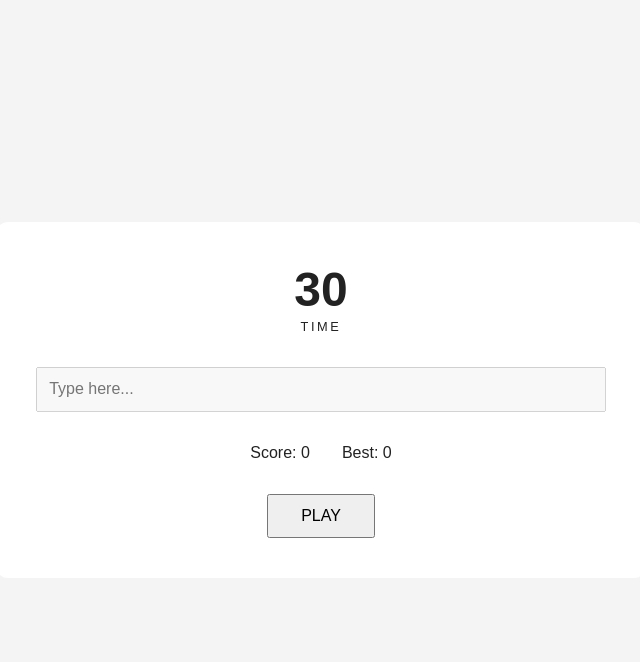
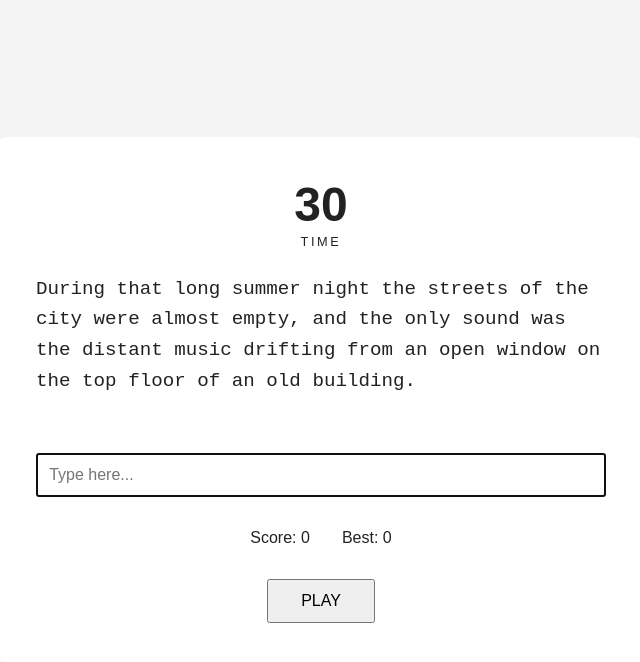
Before and after one commit to apociello/M1, a plain HTML site: page index.html in a window 1280 px wide. Both pictures are taken after a click on the button "PLAY". Shown: the whole page, without its empty margins (319-959 px from the left). Drawn offline with Linux system fonts and the light colour scheme.

Commit message:
feat: add random phrase selection & enable input on PLAY

```diff
--- a/app.js
+++ b/app.js
@@ -1,2 +1,41 @@
-const typingInput = document.querySelector("#typing-input");
-const playButton = document.querySelector("#play-btn");
+const timeDisplay = document.querySelector('#time');
+const phraseDisplay = document.querySelector('#phrase');
+const typingInput = document.querySelector('#typing-input');
+const scoreDisplay = document.querySelector('#score');
+const bestDisplay = document.querySelector('#best');
+const resultMessage = document.querySelector('#result');
+const playButton = document.querySelector('#play-btn');
+
+const phrases = [
+  'The quick brown fox jumps over the lazy dog while the sun sets slowly behind the distant mountains and the cold wind carries the smell of rain across the quiet empty valley below.',
+  'Programming is the art of telling another human what one wants the computer to do, and every good programmer knows that clear code is written for people first and machines second.',
+  'During that long summer night the streets of the city were almost empty, and the only sound was the distant music drifting from an open window on the top floor of an old building.',
+];
+
+let currentPhrase = '';
+
+function pickRandomPhrase() {
+  const index = Math.floor(Math.random() * phrases.length);
+  return phrases[index];
+}
+
+function renderPhrase(phrase) {
+  phraseDisplay.textContent = '';
+
+  for (const character of phrase) {
+    const span = document.createElement('span');
+    span.textContent = character;
+    phraseDisplay.appendChild(span);
+  }
+}
+
+function startGame() {
+  currentPhrase = pickRandomPhrase();
+  renderPhrase(currentPhrase);
+
+  typingInput.value = '';
+  typingInput.disabled = false;
+  typingInput.focus();
+}
+
+playButton.addEventListener('click', startGame);
--- a/index.html
+++ b/index.html
@@ -14,6 +14,8 @@
             <span id="time">30</span>
             <span class="label">TIME</span>
         </div>
+
+        <p id="phrase" class="phrase">Press PLAY to start.</p>
 
         <input
             id="typing-input"
--- a/styles.css
+++ b/styles.css
@@ -34,6 +34,14 @@ body {
   letter-spacing: 0.2em;
 }
 
+.phrase {
+  font-family: monospace;
+  font-size: 1.2rem;
+  line-height: 1.6;
+  text-align: left;
+  margin: 1.5rem 0;
+}
+
 #typing-input {
   width: 100%;
   padding: 0.7rem;
```
Lines whose indentation alone changed are shown as unchanged.
